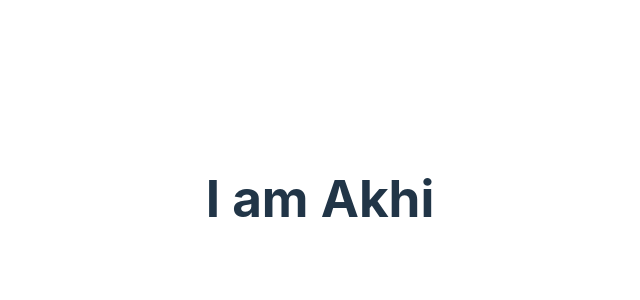
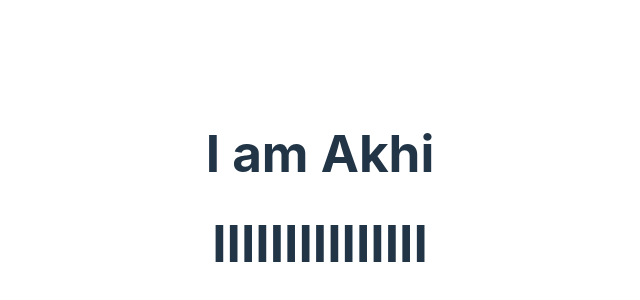
Before and after one commit to yaswanthvitta/ex2, a React (Vite) app in the folder my-app/: page / in a window 1280 px wide. Shown: the part 202-502 px from the top of the page, without its empty margins (320-960 px from the left). Built offline with nearby package versions, Linux system fonts and the light colour scheme.

Commit message:
changed App.tsx 1

```diff
--- a/my-app/src/App.tsx
+++ b/my-app/src/App.tsx
@@ -6,6 +6,7 @@ function App() {
   return (
     <>
       <h1>I am Akhi</h1>
+      <h1>IIIIIIIIIIIIIII</h1>
     </>
   )
 }
```
